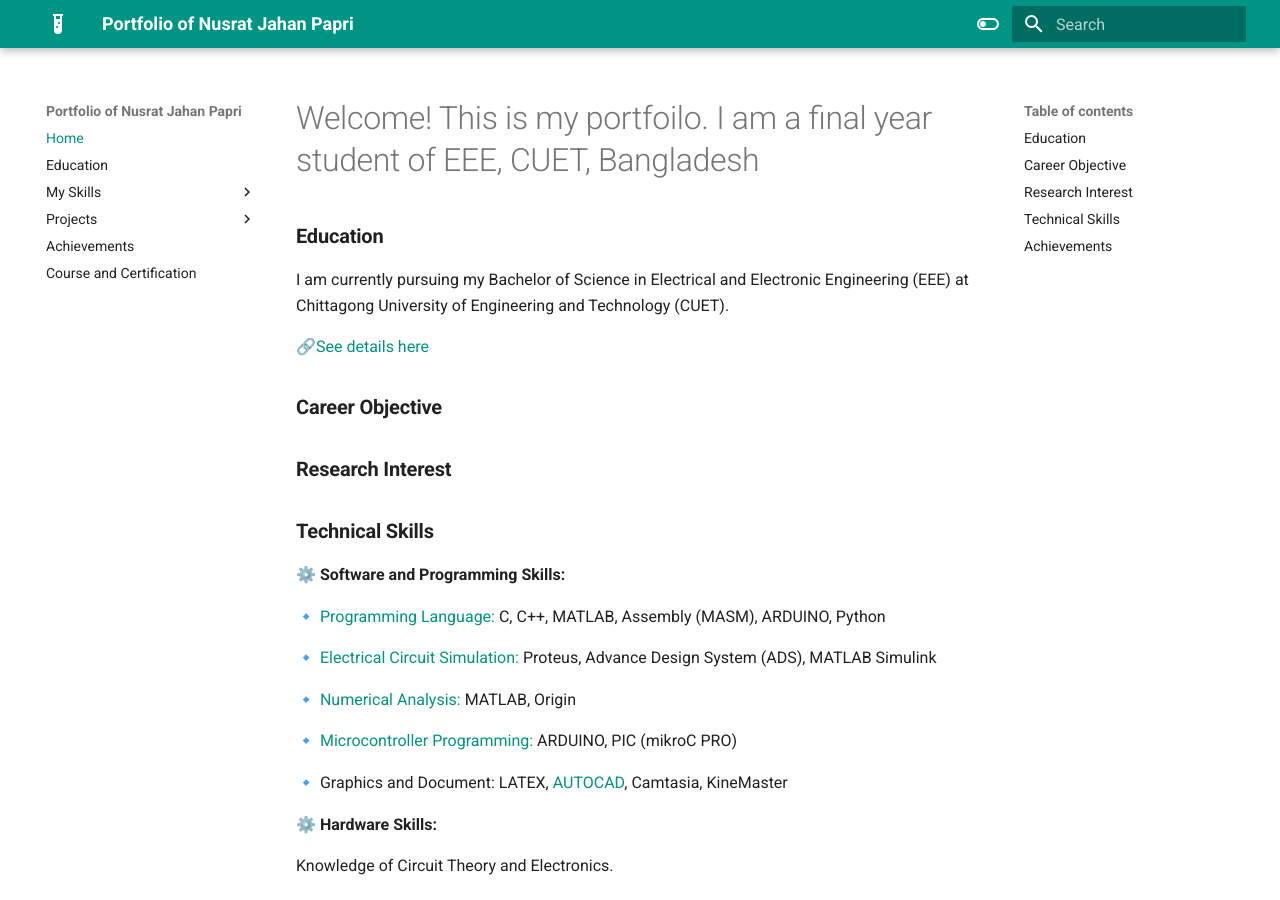
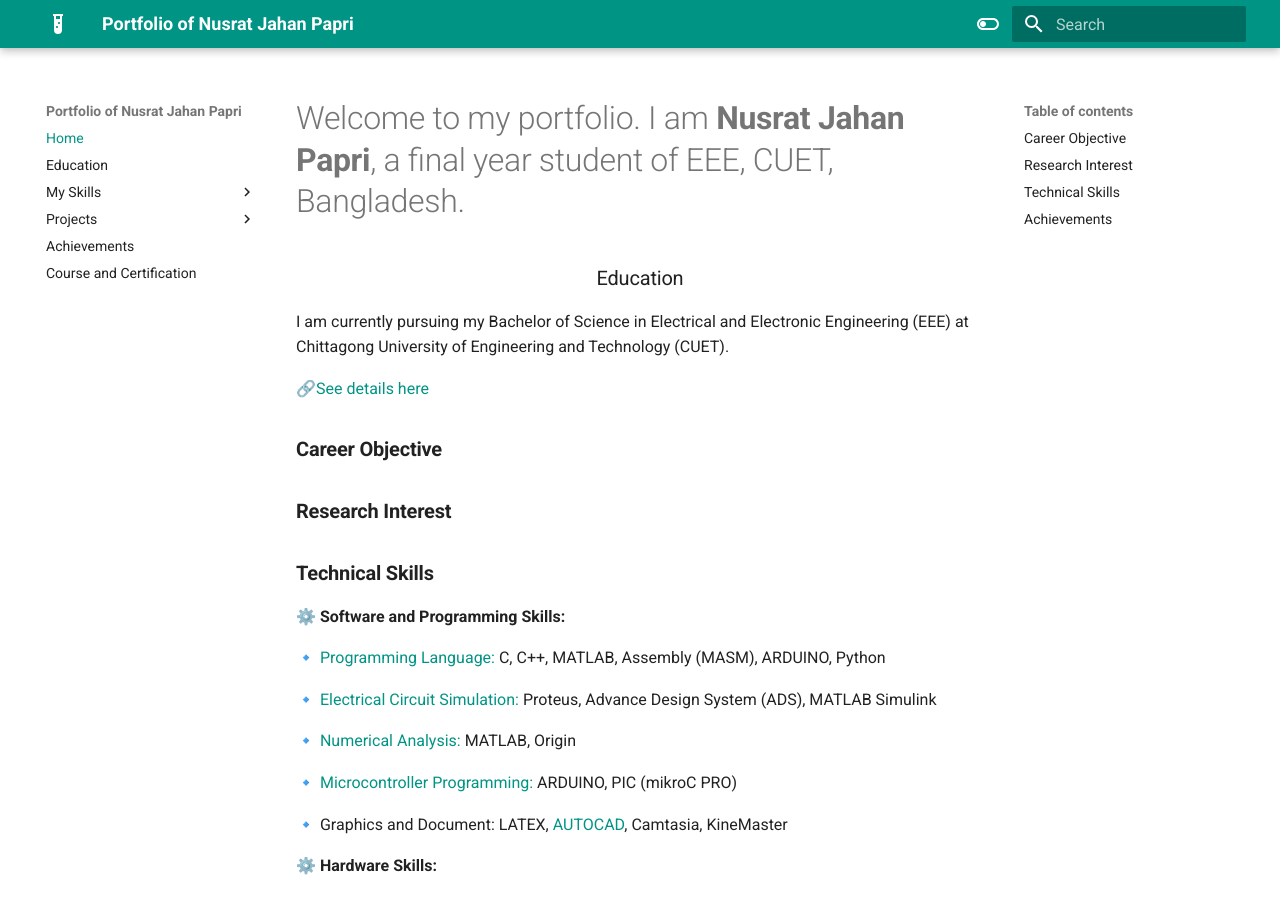
Before and after one commit to Nusrat008/papri-portfolio, an MkDocs documentation site: the page built from docs/index.md, in a window 1280 px wide and 900 px high. Built offline with MkDocs 1.6.1 and Material for MkDocs 9.7.7, drawn with Linux system fonts in a browser that asks for light colours.

Commit message:
updated home page

```diff
--- a/docs/index.md
+++ b/docs/index.md
@@ -1,7 +1,7 @@
-# Welcome! This is my portfoilo. I am a final year student of EEE, CUET, Bangladesh
+# Welcome to my portfolio. I am **Nusrat Jahan Papri**, a final year student of EEE, CUET, Bangladesh.
 
 
-### **Education**
+<h3 style= "text-align: center"> Education  </h3>
 
 I am currently pursuing my Bachelor of Science in Electrical and Electronic Engineering (EEE) at Chittagong University of Engineering and Technology (CUET).
 
```
Also changed, not shown: docs/Education.md (+3 -5 lines).
